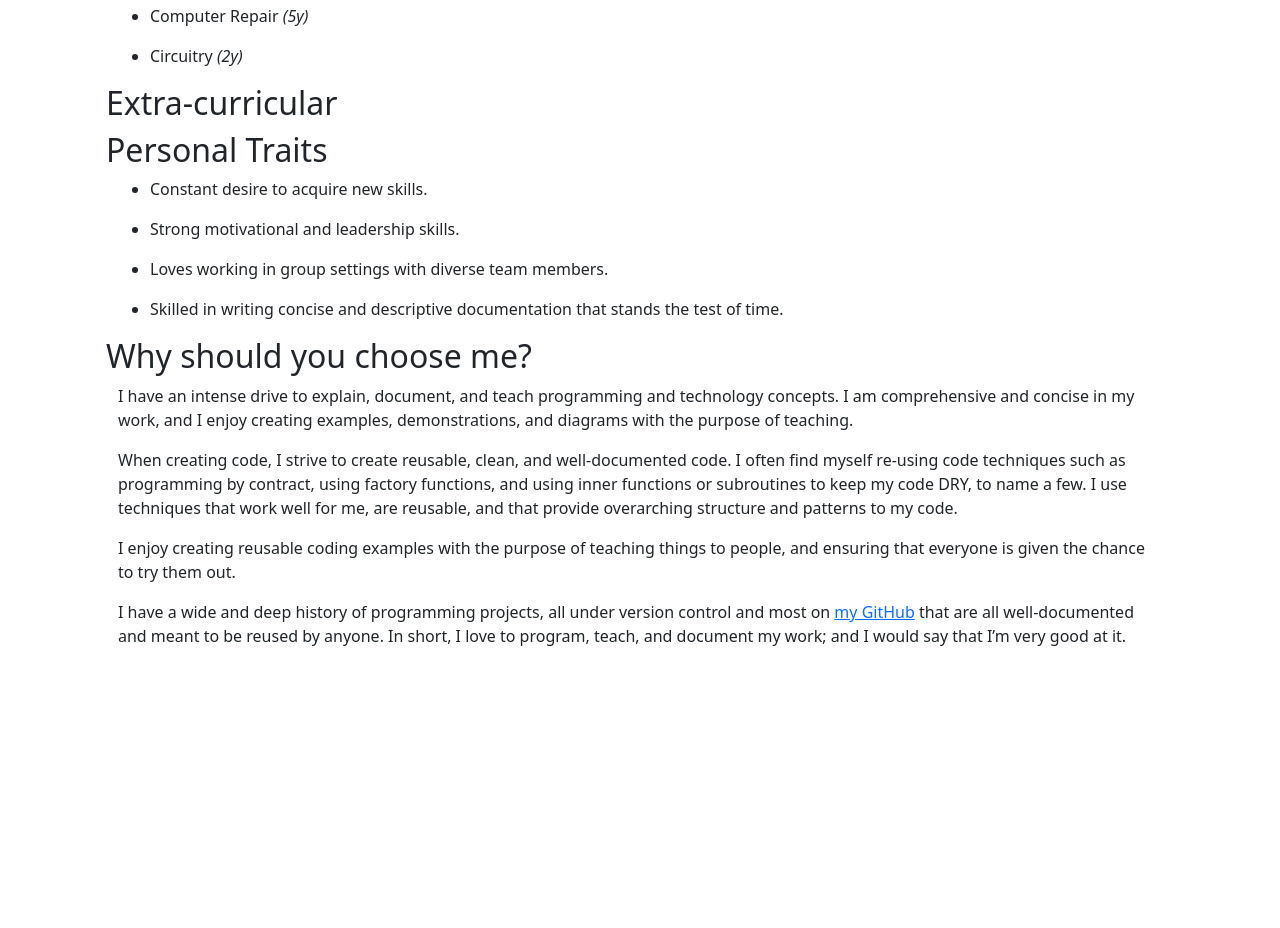
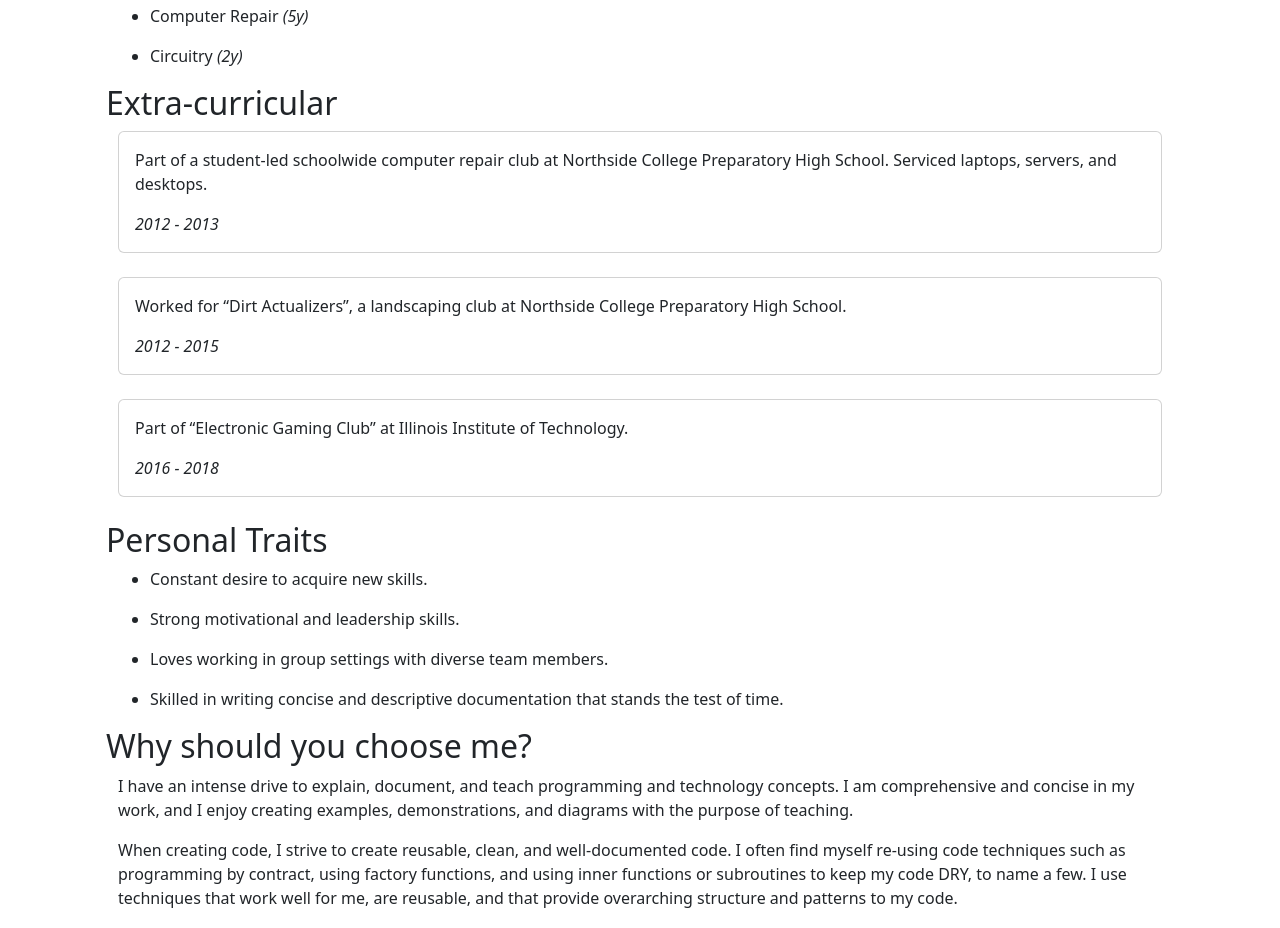
Before and after one commit to meltingscales/henrypost.net, a React (Create React App) app: page /resume in a window 1280 px wide. Shown: the part 3140-4068 px from the top of the page. Before the commit the page ends 3804 px from the top, so only its background shows below. Built offline with nearby package versions, Linux system fonts and the light colour scheme.

Commit message:
add extra-curricular data and render

```diff
--- a/src/data/henryResume.tsx
+++ b/src/data/resume_henryPost.tsx
@@ -5,7 +5,24 @@ import {MSkill, TResume} from "../model/MResume";
 export default function HENRY_TRESUME_DATA(): TResume {
     return {
         name: "Henry Post",
-        extraCurricular: [],
+        extraCurricular: [
+            {
+                startDate: new Date('2012'),
+                endDate: new Date('2013'),
+                description: 'Part of a student-led schoolwide computer repair club at Northside College Preparatory High School.\n' +
+                    'Serviced laptops, servers, and desktops.'
+            },
+            {
+                startDate: new Date('2012'),
+                endDate: new Date('2015'),
+                description: 'Worked for “Dirt Actualizers”, a landscaping club at Northside College Preparatory High School.'
+            },
+            {
+                startDate: new Date('2016'),
+                endDate: new Date('2018'),
+                description: 'Part of “Electronic Gaming Club” at Illinois Institute of Technology.'
+            },
+        ],
         //TODO get json from credly.com
         //      https://www.credly.com/users/henry-post/badges?sort=most_popular&page=1
 
--- a/src/model/MResume.tsx
+++ b/src/model/MResume.tsx
@@ -369,10 +369,25 @@ export class MResume extends DataBoundClass<TResume> {
 
         var ecs = this.data.extraCurricular;
 
+
         for (const idx in ecs) {
             var ec = ecs[idx]
+            //TODO: What if we don't want to use just YearFMT?
+            var ecDateRange:string = SomeCrappyUtilitiesClass.dateRangeYearFmt(
+                ec.startDate,ec.endDate
+            )
 
-            eltsExtraCurr.push('lol todo :)')
+            eltsExtraCurr.push(<Card>
+
+                <Card.Body>
+                    <p>
+                        {ec.description}
+                    </p>
+
+                    <i>{ecDateRange}</i>
+                </Card.Body>
+
+            </Card>)
             eltsExtraCurr.push(<br/>)
         }
 
--- a/src/pages/Resume.tsx
+++ b/src/pages/Resume.tsx
@@ -1,7 +1,7 @@
 import {Container} from "react-bootstrap";
 import React from "react";
 import {MResume} from "../model/MResume";
-import HENRY_RESUME_DATA from "../data/henryResume";
+import HENRY_TRESUME_DATA from "../data/resume_henryPost";
 // import {getThatCredentialDotNetData} from "../data/scrape/credential.net_scrape_henrypost";
 
 // getThatCredentialDotNetData()
@@ -10,7 +10,7 @@ const Resume = () => {
     return <>
         <h1>Resume</h1>
         <Container>
-            {new MResume(HENRY_RESUME_DATA()).renderResume()}
+            {new MResume(HENRY_TRESUME_DATA()).renderResume()}
         </Container>
     </>;
 }
--- a/src/service/ServiceCrappyUtilities.ts
+++ b/src/service/ServiceCrappyUtilities.ts
@@ -12,6 +12,27 @@ export function yearMMMonthFmt(d: Date): string {
     const m = MONTH_NAMES[(d.getMonth())].slice(0, 3)
 
     return m + " " + (d.getUTCFullYear())
+}
+
+function yearFmt(d) {
+    return "" + d.getUTCFullYear()
+}
+
+export function dateRangeYearFmt(d1, d2): string {
+    if (!d1 && !d2) {
+        return ""
+    }
+
+    if (!d1) {
+        return yearFmt(d2)
+    }
+
+    if (!d2) {
+        return yearFmt(d1)
+    }
+
+    return `${yearFmt(d1)} - ${yearFmt(d2)}`
+
 }
 
 export function dateRangeYearMMMonthFmt(d1: Date, d2: Date): string {
```
